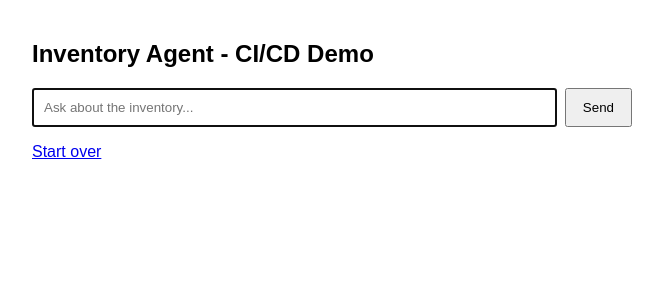
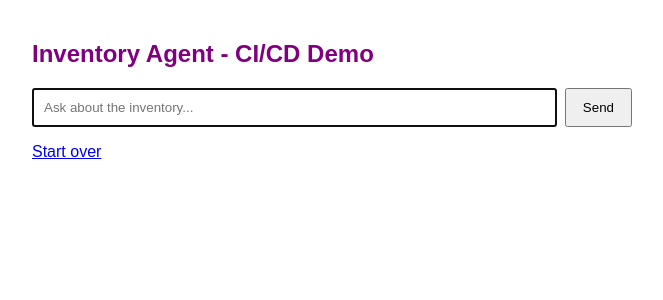
Before and after one commit to SaraCh846/AIAgent-CI-CD, a Django app: page / in a window 1280 px wide. Shown: the top 300 px of the page, without its empty margins (308-971 px from the left). Run offline with Django 5.2, Linux system fonts and the light colour scheme.

Commit message:
Change Inventory Agent heading color

```diff
--- a/chat/templates/chat.html
+++ b/chat/templates/chat.html
@@ -14,7 +14,7 @@
 </head>
 <body>
 
-<h2>Inventory Agent - CI/CD Demo</h2>
+<h2 style="color: purple;">Inventory Agent - CI/CD Demo</h2>
 
 {% for message in history %}
     <div class="msg {{ message.role }}">{{ message.text }}</div>
```
